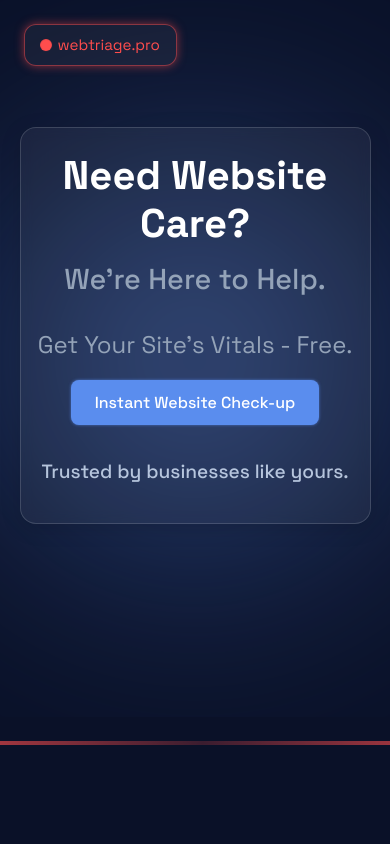
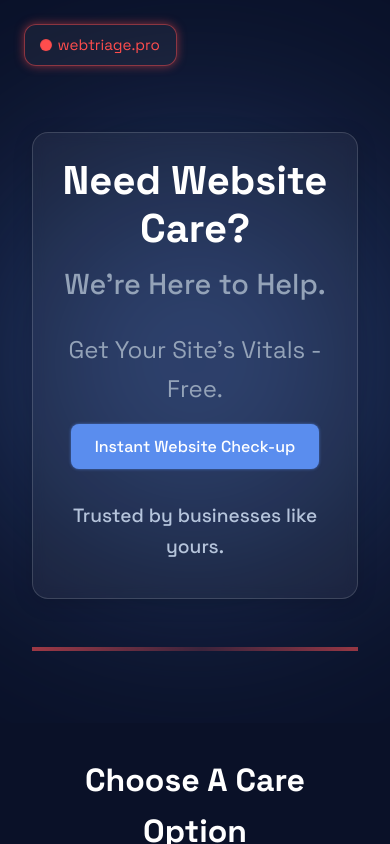
Before and after one commit to KatrinaFinney/webtriage, a Next.js app: page / in a window 390 px wide. Built offline with nearby package versions, Linux system fonts and the light colour scheme.

Commit message:
homepage polish

```diff
--- a/src/app/components/HeroSection.tsx
+++ b/src/app/components/HeroSection.tsx
@@ -75,6 +75,7 @@ export default function HeroSection() {
             Trusted by businesses like yours.
           </p>
         </div>
+        <div className="travelingLine" />
       </div>
     </>
   );
--- a/src/app/components/PricingSection.tsx
+++ b/src/app/components/PricingSection.tsx
@@ -113,7 +113,7 @@ export default function PricingSection() {
         viewport={{ once: true }}
       >
         <div className={styles.inner}>
-          <h2 className={styles.title}>Tailored Treatment Options</h2>
+          <h2 className={styles.title}>Choose A Care Option</h2>
           <p className={styles.intro}>
             Choose the level of care that fits your needs—from a quick triage
             to a full recovery plan.
--- a/src/app/page.tsx
+++ b/src/app/page.tsx
@@ -3,10 +3,8 @@
 
 import React, { useState, useEffect } from 'react';
 import { useRouter } from 'next/navigation';
-import VantaBackground from './components/VantaBackground';
 import HeroSection from './components/HeroSection';
 import PricingSection from './components/PricingSection';
-import ServicesSection from './components/ServicesSection';
 import TrustSection from './components/TrustSection';
 import FaqSection from './components/FaqSection';
 import CallToAction from './components/CallToAction';
@@ -45,9 +43,6 @@ export default function HomePage() {
       {/* Hero with Vanta background */}
         <HeroSection />
 
-      {/* Traveling red line divider */}
-      <div className="travelingLine" />
-
       <main style={{ backgroundColor: '#0a1128' }}>
 
         <PricingSection />
--- a/src/app/styles/HeroSection.module.css
+++ b/src/app/styles/HeroSection.module.css
@@ -1,7 +1,7 @@
 .container {
   position: relative;
   width: 100%;
-  min-height: 85vh;
+  min-height: 100vh;
   padding: 2rem 1rem 1rem;
   display: flex;
   flex-direction: column;
@@ -68,6 +68,7 @@
   border: 1px solid rgba(255, 255, 255, 0.15);
   border-radius: 1rem;
   padding: 2.5rem 2rem;
+  margin-bottom: 2.5rem;
   display: flex;
   flex-direction: column;
   align-items: center;
@@ -222,21 +223,28 @@
     font-size: 1rem;
     padding: 0.75rem 1.5rem;
   }
+  .container {
+    min-height: 100vh;
+  }
 }
 /* in your global styles or HeroSection.module.css */
 
+/* Reset the full‐screen flex‐container on small screens */
 @media (max-width: 768px) {
   .container {
-    /* pin to start but add top padding equal to ~20% of viewport height */
-    justify-content: flex-start;
-    padding-top: 15vh;     /* nudge it down by 20% of screen height */
-    /* keep bottom padding as before */
-    padding-right: 1rem;
-    padding-left: 1rem;
-    padding-bottom: 1rem;
+    /* Remove the forced 100vh */
+    min-height: auto !important;
+    /* Disable flex centering so the container hugs its content */
+    display: block !important;
+    padding: 3rem 2rem;    /* or whatever top/bottom padding you want */
   }
 
-  .heroContentMobile {
-    margin-top: 0;        /* no extra margin here */
+  /* Center the hero card within the new, auto‐sized container */
+  .heroContent {
+    /* Add a top margin based on viewport height to roughly center vertically */
+    margin: 10vh auto 2rem;
+    margin-bottom: 3rem;
+    /* Keep the bottom margin so the pulsing line below is visible */
+    max-width: 90vw;
   }
 }
--- a/src/app/styles/PricingSection.module.css
+++ b/src/app/styles/PricingSection.module.css
@@ -3,7 +3,7 @@
 /* —————————————————————————————— */
 .pricingSection {
   background-color: transparent; /* ✅ Keep it glassy over dark bg */
-  padding: 5rem 2rem;
+  padding: 1rem 2rem;
   max-width: 1080px;
   margin: 0 auto;
   text-align: center;
```
